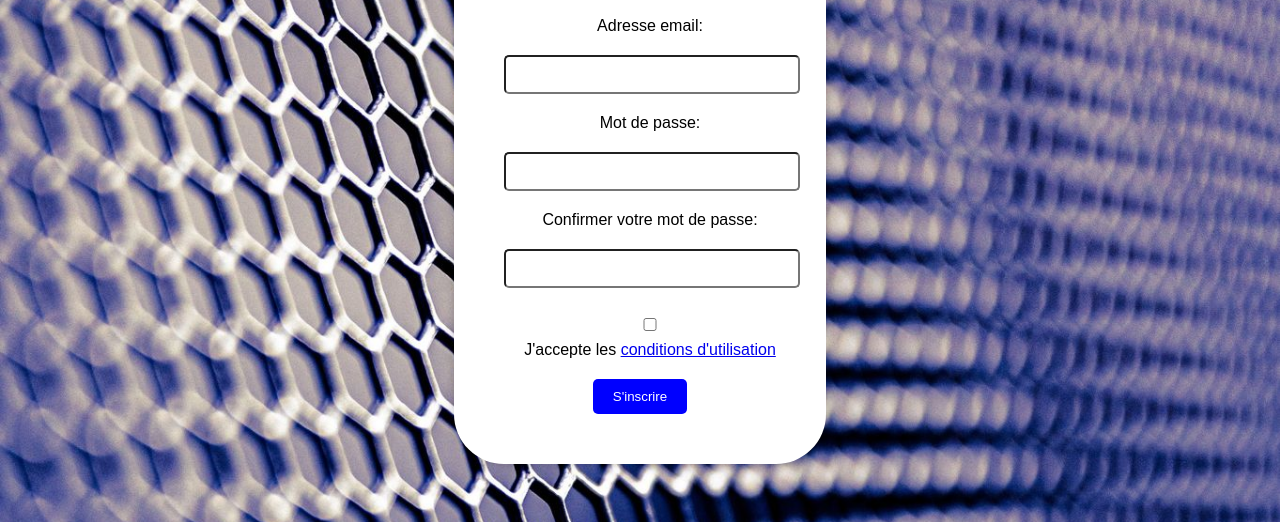
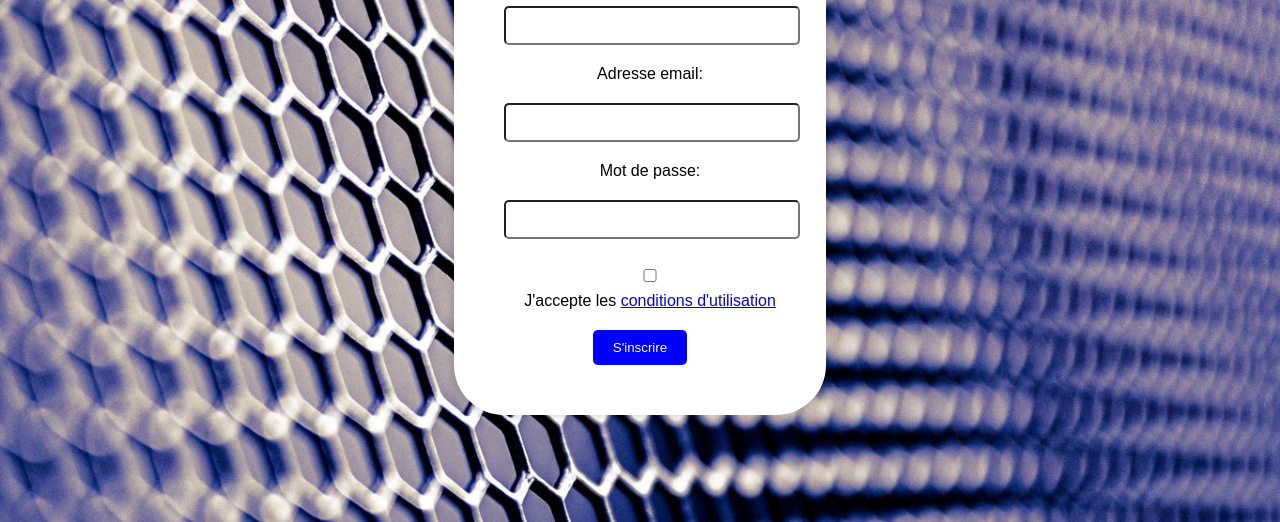
Before and after one commit to thebestpropfirm/thebestpropfirm, a plain HTML site: page inscription.html in a window 1280 px wide. Shown: the part 278-800 px from the top of the page. Drawn offline with Linux system fonts and the light colour scheme.

Commit message:
inscription.html

```diff
--- a/inscription.html
+++ b/inscription.html
@@ -4,8 +4,6 @@
     <meta charset="UTF-8">
     <meta name="viewport" content="width=device-width, initial-scale=1.0">
     <title>Inscription</title>
-	<link rel="icon" href="favicon.png" type="image/png">
-
     <style>
         body {
             margin: 0;
@@ -26,6 +24,7 @@
             text-align: center;
             box-shadow: 0px 0px 10px rgba(0, 0, 0, 0.2);
             border-radius: 50px;
+            position: relative; /* Added position relative */
         }
 
         .logo {
@@ -41,7 +40,7 @@
             margin: 10px 0;
             width: 100%;
             padding: 10px;
-            border: px solid #ccc;
+            border: 1px soli #ccc; /* Fixed border property */
             border-radius: 5px;
         }
 
@@ -70,8 +69,7 @@
                     if (
                         localStorage.getItem('username') === username &&
                         localStorage.getItem('email') === email &&
-                        localStorage.getItem('password') === password &&
-						localStorage.getItem('number') === number &&
+                        localStorage.getItem('password') === password
                     ) {
                         alert('Ces informations d\'inscription existent déjà dans le stockage local.');
                     } else {
@@ -104,8 +102,7 @@
             <label for="password">Mot de passe:</label>
             <input type="password" id="password" name="password" required>
 
-			<label for="password">Confirmer votre mot de passe:</label>
-            <input type="password" id="password" name="password" required>
+            <!-- Removed 'number' from the localStorage check -->
 
             <label>
                 <input type="checkbox" id="agreement" required>
```
